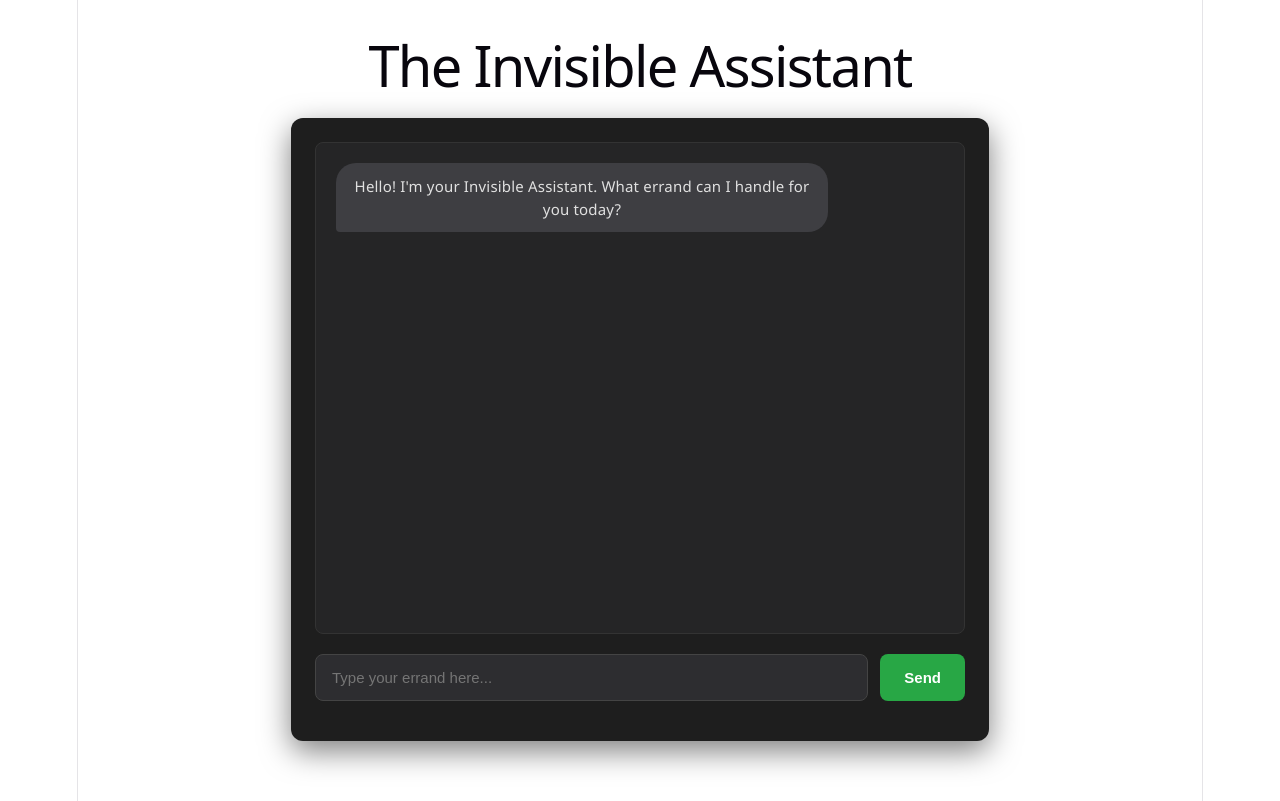
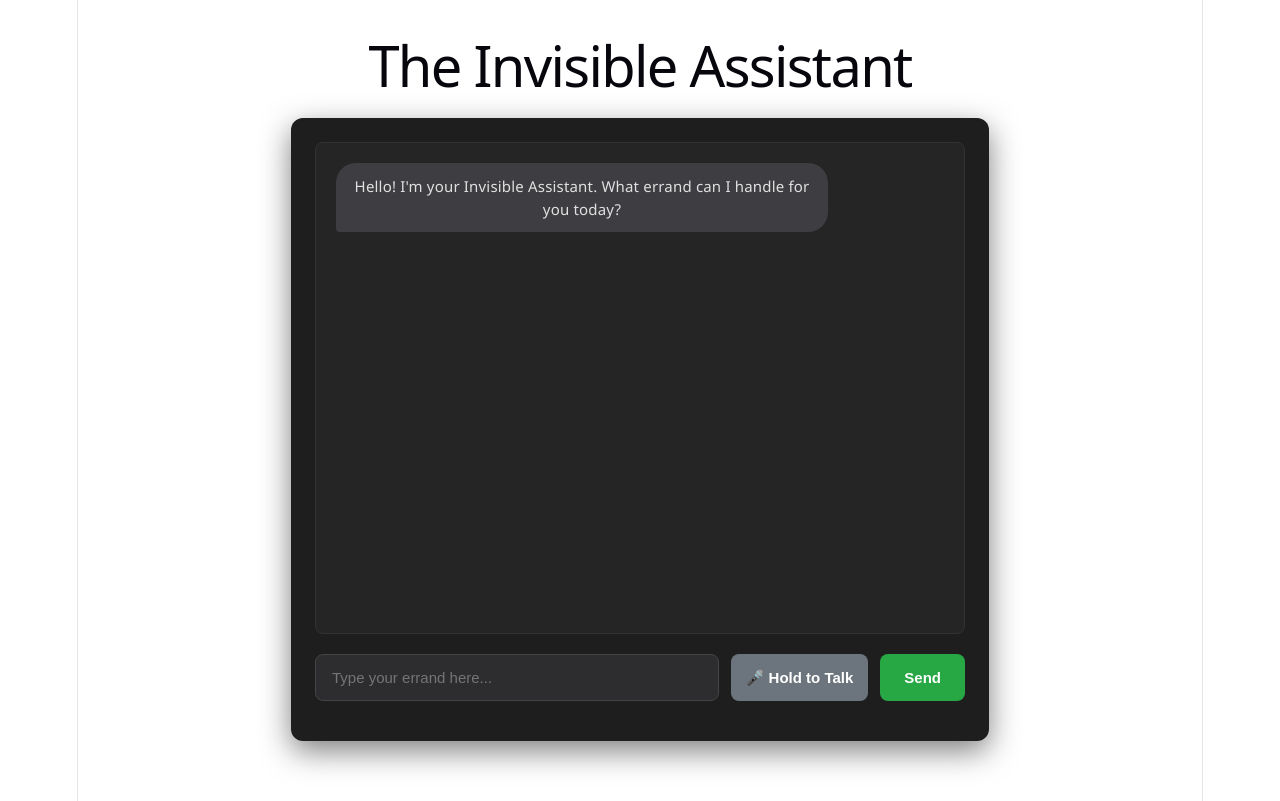
Before and after one commit to ziadelmoussa/Ghost-AI, a React app in the folder frontend/: page / in a window 1280 px wide. Built offline with nearby package versions, Linux system fonts and the light colour scheme; the HTML template or start-up script is replaced by a standard one.

Commit message:
feat: complete end-to-end mock architecture with dynamic cards and voice UI

```diff
--- a/frontend/src/components/ChatInterface.jsx
+++ b/frontend/src/components/ChatInterface.jsx
@@ -1,5 +1,5 @@
-import { useState } from 'react';
-import { sendTaskRequest, sendCheckoutRequest } from '../services/api';
+import { useState, useRef } from 'react';
+import { sendTaskRequest, sendCheckoutRequest, sendVoiceRequest } from '../services/api';
 import './ChatInterface.css';
 
 export default function ChatInterface() {
@@ -8,6 +8,9 @@ export default function ChatInterface() {
     ]);
     const [input, setInput] = useState('');
     const [isLoading, setIsLoading] = useState(false);
+    const [isRecording, setIsRecording] = useState(false);
+    const mediaRecorder = useRef(null);
+    const audioChunks = useRef([]);
 
     const handleSend = async (e) => {
         e.preventDefault();
@@ -20,11 +23,7 @@ export default function ChatInterface() {
 
         try {
             const data = await sendTaskRequest(userMessage.content);
-            const aiMessage = {
-                role: 'ai',
-                content: data.ai_response,
-                options: data.options // Capturing the mock suppliers
-            };
+            const aiMessage = { role: 'ai', content: data.ai_response, options: data.options };
             setMessages((prev) => [...prev, aiMessage]);
         } catch (error) {
             setMessages((prev) => [...prev, { role: 'ai', content: "Sorry, I encountered an error connecting to the server." }]);
@@ -33,9 +32,63 @@ export default function ChatInterface() {
         }
     };
 
+    const startRecording = async () => {
+        try {
+            const stream = await navigator.mediaDevices.getUserMedia({ audio: true });
+            mediaRecorder.current = new MediaRecorder(stream);
+            audioChunks.current = [];
+
+            mediaRecorder.current.onstop = async () => {
+                const audioBlob = new Blob(audioChunks.current, { type: 'audio/webm' });
+                setIsLoading(true);
+
+                // 1. Show a temporary loading placeholder
+                setMessages((prev) => [...prev, { role: 'user', content: "🎤 Transcribing audio..." }]);
+
+                try {
+                    const data = await sendVoiceRequest(audioBlob);
+
+                    // 2. Remove the placeholder and add the real transcription + AI response
+                    setMessages((prev) => {
+                        const newMessages = [...prev];
+                        newMessages.pop(); // Removes the "Transcribing audio..." placeholder
+
+                        return [
+                            ...newMessages,
+                            { role: 'user', content: `🎤 ${data.transcription}` },
+                            { role: 'ai', content: data.ai_response, options: data.options }
+                        ];
+                    });
+                } catch (error) {
+                    setMessages((prev) => {
+                        const newMessages = [...prev];
+                        newMessages.pop();
+                        return [...newMessages, { role: 'ai', content: "Failed to process audio." }];
+                    });
+                } finally {
+                    setIsLoading(false);
+                }
+            };
+
+            mediaRecorder.current.start();
+            setIsRecording(true);
+        } catch (err) {
+            console.error("Microphone access denied:", err);
+            alert("Please allow microphone access to use voice chat.");
+        }
+    };
+
+    const stopRecording = () => {
+        if (mediaRecorder.current && mediaRecorder.current.state === "recording") {
+            mediaRecorder.current.stop();
+            setIsRecording(false);
+            // Stop the media tracks to turn off the red recording light in the browser tab
+            mediaRecorder.current.stream.getTracks().forEach(track => track.stop());
+        }
+    };
+
     const handleCheckout = async (option) => {
         setIsLoading(true);
-        // Add a message showing the user's selection
         setMessages((prev) => [...prev, { role: 'user', content: `I choose ${option.name}` }]);
 
         try {
@@ -66,7 +119,6 @@ export default function ChatInterface() {
                                 msg.content
                             )}
 
-                            {/* Render Dynamic Options if they exist */}
                             {msg.options && (
                                 <div style={{ display: 'flex', flexDirection: 'column', gap: '8px', marginTop: '12px' }}>
                                     {msg.options.map((opt) => (
@@ -96,9 +148,21 @@ export default function ChatInterface() {
                     onChange={(e) => setInput(e.target.value)}
                     placeholder="Type your errand here..."
                     className="chat-input"
-                    disabled={isLoading}
+                    disabled={isLoading || isRecording}
                 />
-                <button type="submit" disabled={isLoading} className="btn-send">
+
+                <button
+                    type="button"
+                    onMouseDown={startRecording}
+                    onMouseUp={stopRecording}
+                    onMouseLeave={stopRecording}
+                    className="btn-send"
+                    style={{ backgroundColor: isRecording ? '#dc3545' : '#6c757d', padding: '0 15px' }}
+                >
+                    {isRecording ? '🎙️ Recording' : '🎤 Hold to Talk'}
+                </button>
+
+                <button type="submit" disabled={isLoading || isRecording} className="btn-send">
                     Send
                 </button>
             </form>
--- a/frontend/src/services/api.js
+++ b/frontend/src/services/api.js
@@ -29,3 +29,20 @@ export const sendCheckoutRequest = async (amount, itemName) => {
         throw error;
     }
 };
+
+export const sendVoiceRequest = async (audioBlob) => {
+    const formData = new FormData();
+    formData.append("audio_file", audioBlob, "user_voice.webm");
+
+    try {
+        const response = await fetch(`${API_BASE_URL}/voice-task`, {
+            method: 'POST',
+            body: formData, // No Content-Type header needed; fetch sets it automatically with FormData
+        });
+        if (!response.ok) throw new Error(`HTTP error! status: ${response.status}`);
+        return await response.json();
+    } catch (error) {
+        console.error("Error communicating with voice backend:", error);
+        throw error;
+    }
+};
```
